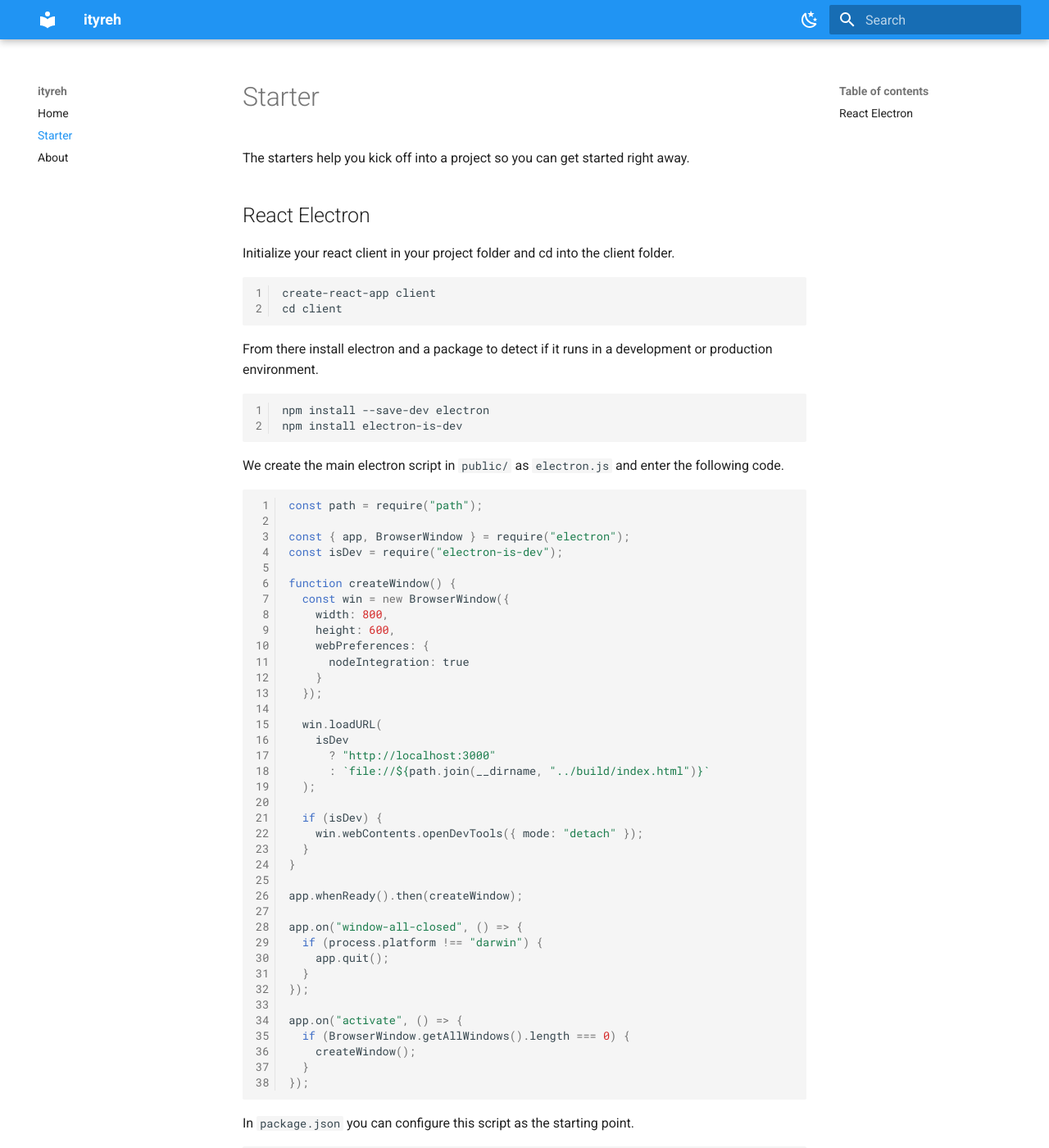
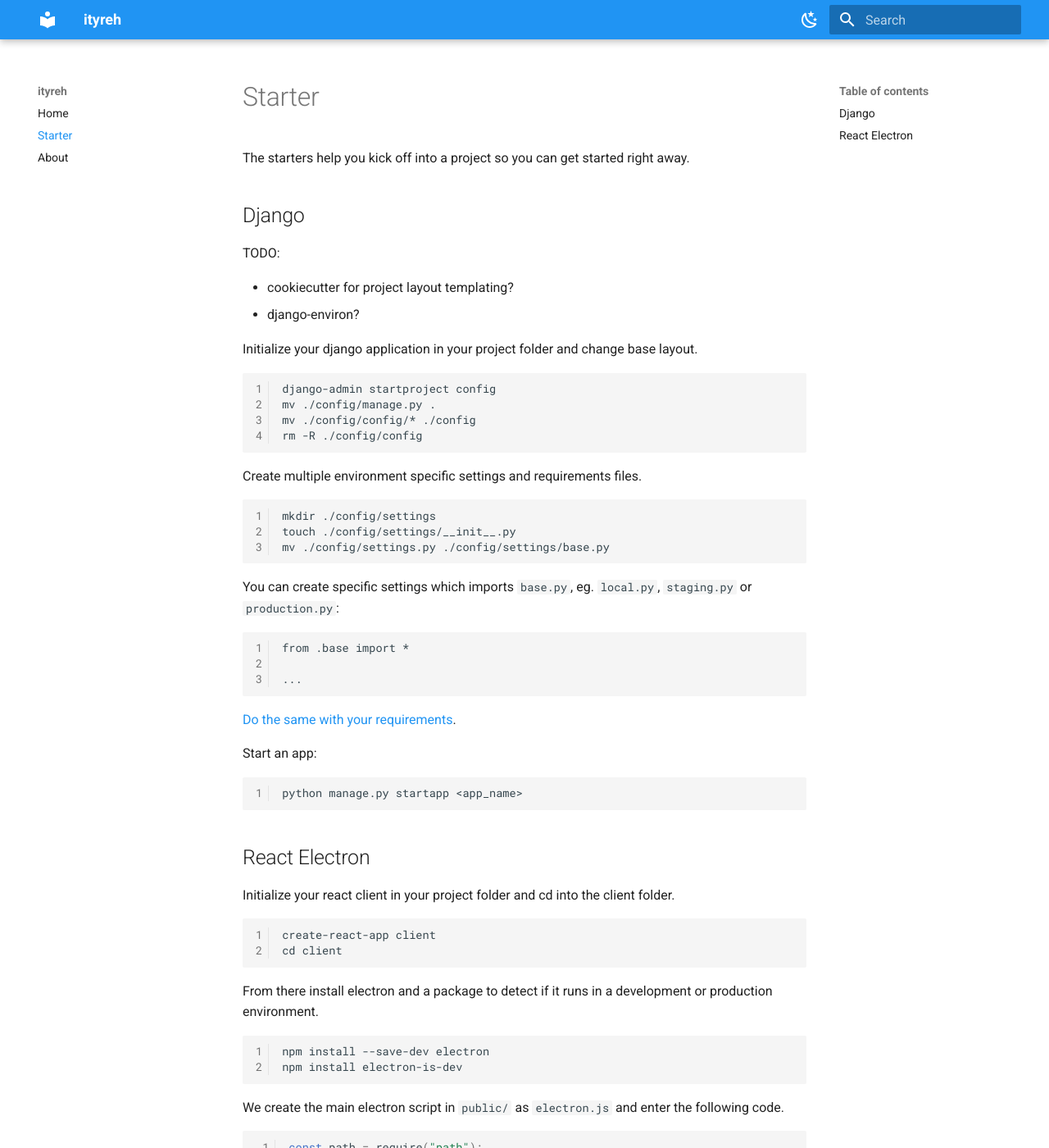
Before and after one commit to ityreh/docs, an MkDocs documentation site: the page built from docs/starter.md, in a window 1280 px wide and 1400 px high. Shown: the whole window at 82% size. Built offline with MkDocs 1.6.1 and Material for MkDocs 9.7.7, drawn with Linux system fonts in a browser that asks for light colours.

Commit message:
Commit autstanding changes.

```diff
--- a/docs/starter.md
+++ b/docs/starter.md
@@ -1,6 +1,39 @@
 # Starter
 
 The starters help you kick off into a project so you can get started right away.
+
+## Django
+
+TODO:
+
+- cookiecutter for project layout templating?
+- django-environ?
+
+Initialize your django application in your project folder and change base layout.
+
+    django-admin startproject config
+    mv ./config/manage.py .
+    mv ./config/config/* ./config
+    rm -R ./config/config
+
+Create multiple environment specific settings and requirements files.
+
+    mkdir ./config/settings
+    touch ./config/settings/__init__.py
+    mv ./config/settings.py ./config/settings/base.py
+
+You can create specific settings which imports `base.py`, eg. `local.py`, `staging.py` or `production.py`:
+
+    from .base import *
+
+    ...
+
+[Do the same with your requirements]().
+
+
+Start an app:
+
+    python manage.py startapp <app_name>
 
 ## React Electron
 
```
Also changed, not shown: docs/databases.md (added, +7 -0 lines), docs/integration.md (added, +38 -0 lines), docs/languages.md (added, +25 -0 lines).
